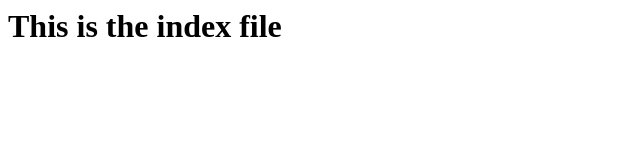
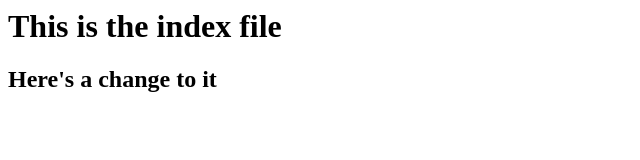
Before and after one commit to fugman/test, a plain HTML site: page index.html in a window 1280 px wide. Shown: the whole page, without its empty margins (0-640 px from the left). Drawn offline with Linux system fonts and the light colour scheme.

Commit message:
Made a change to index.html

```diff
--- a/index.html
+++ b/index.html
@@ -2,5 +2,6 @@
     <title>Homepage</title>
     <body>
         <h1>This is the index file</h1>
+        <h2>Here's a change to it</h2>
     </body>
 </html>
```
